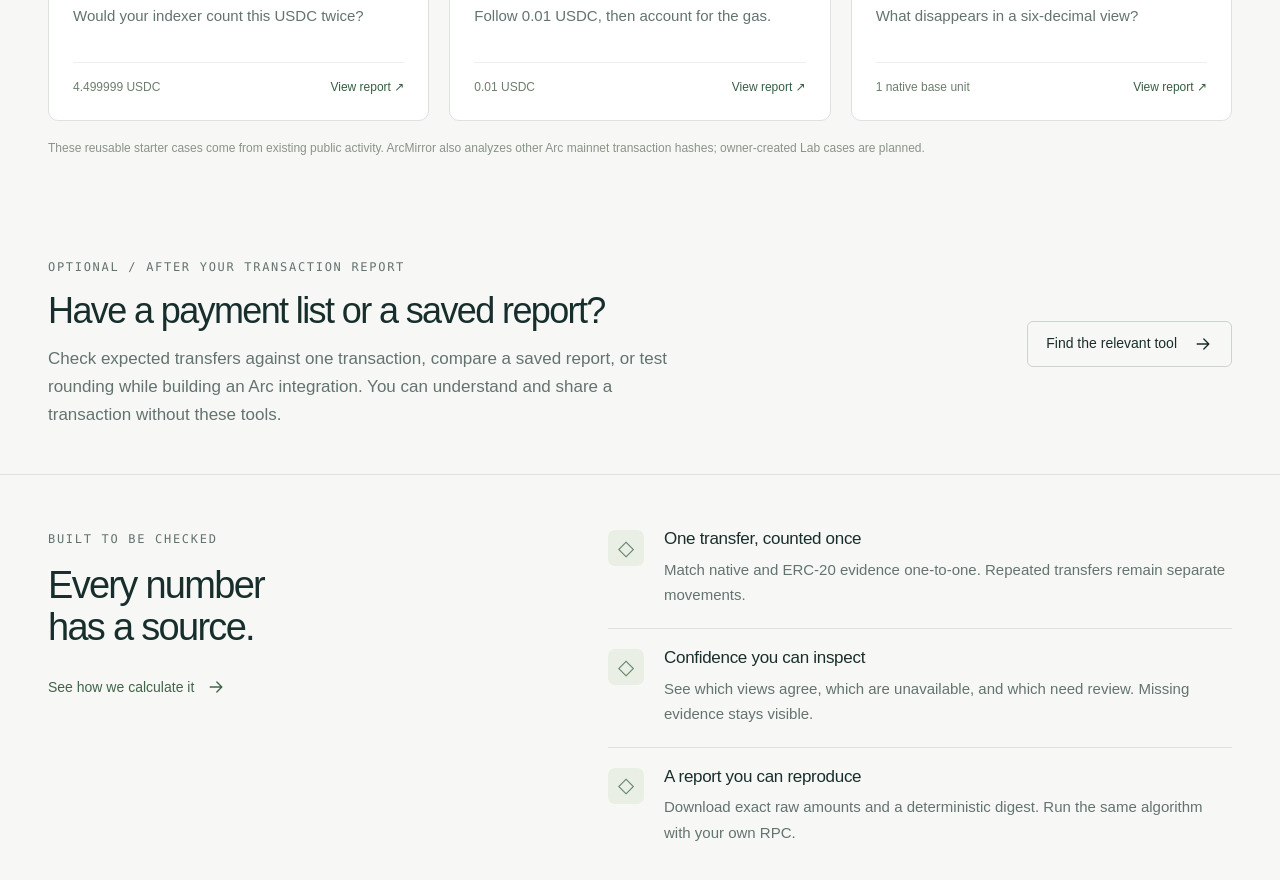
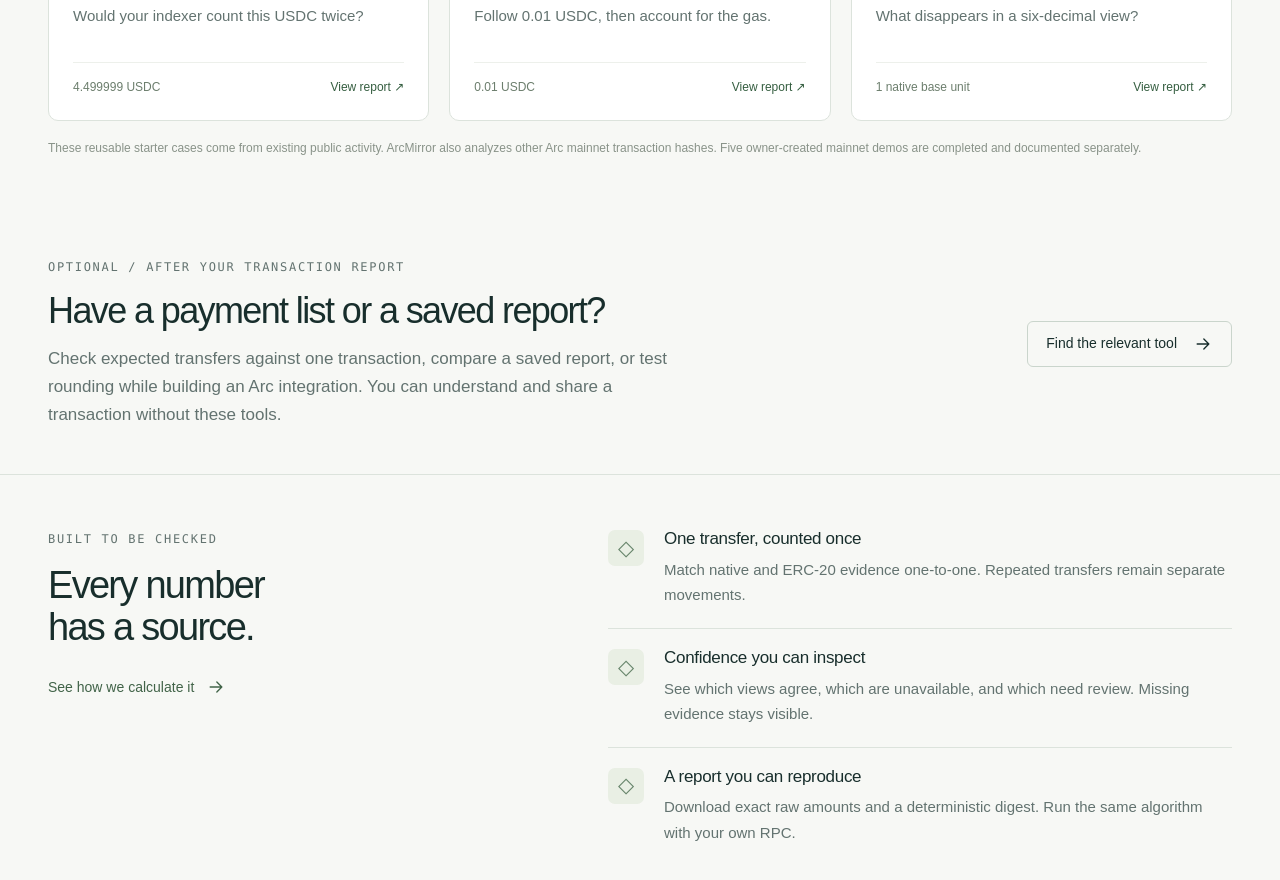
Before and after one commit to aquattdabackup/ArcMirror, a Next.js app in the folder apps/web/: page / in a window 1280 px wide. Shown: the part 1360-2240 px from the top of the page. Built offline with nearby package versions, Linux system fonts and the light colour scheme.

Commit message:
fix(web): link completed owner demos from homepage

```diff
--- a/apps/web/app/page.tsx
+++ b/apps/web/app/page.tsx
@@ -180,8 +180,11 @@ export default function Home() {
         </div>
         <p className="caption">
           These reusable starter cases come from existing public activity.
-          ArcMirror also analyzes other Arc mainnet transaction hashes;
-          owner-created Lab cases are planned.
+          ArcMirror also analyzes other Arc mainnet transaction hashes.{" "}
+          <a href="https://github.com/aquattdabackup/ArcMirror/blob/main/docs/mainnet-evidence.md">
+            Five owner-created mainnet demos
+          </a>{" "}
+          are completed and documented separately.
         </p>
       </section>
       <section className="shell tools-home">
```
